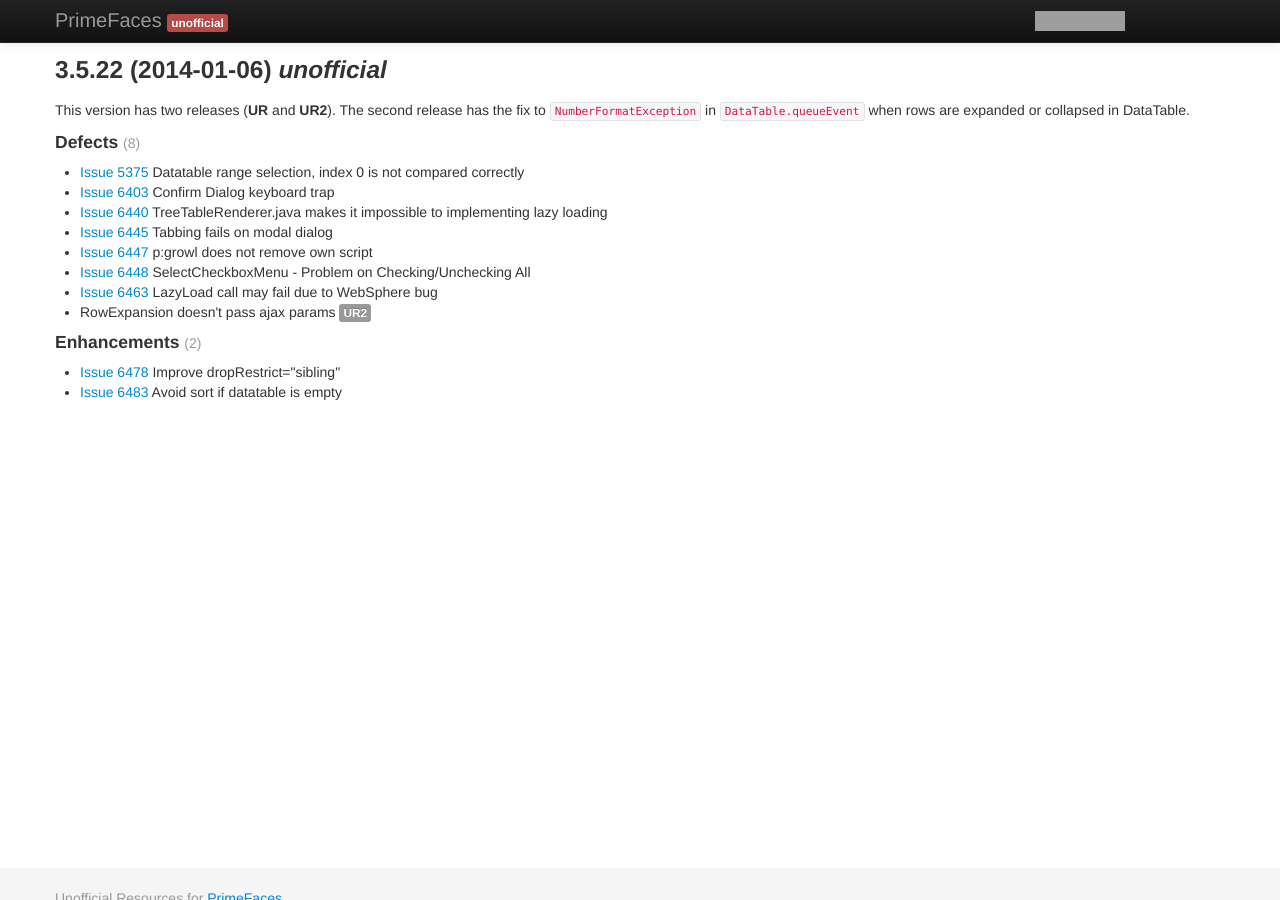
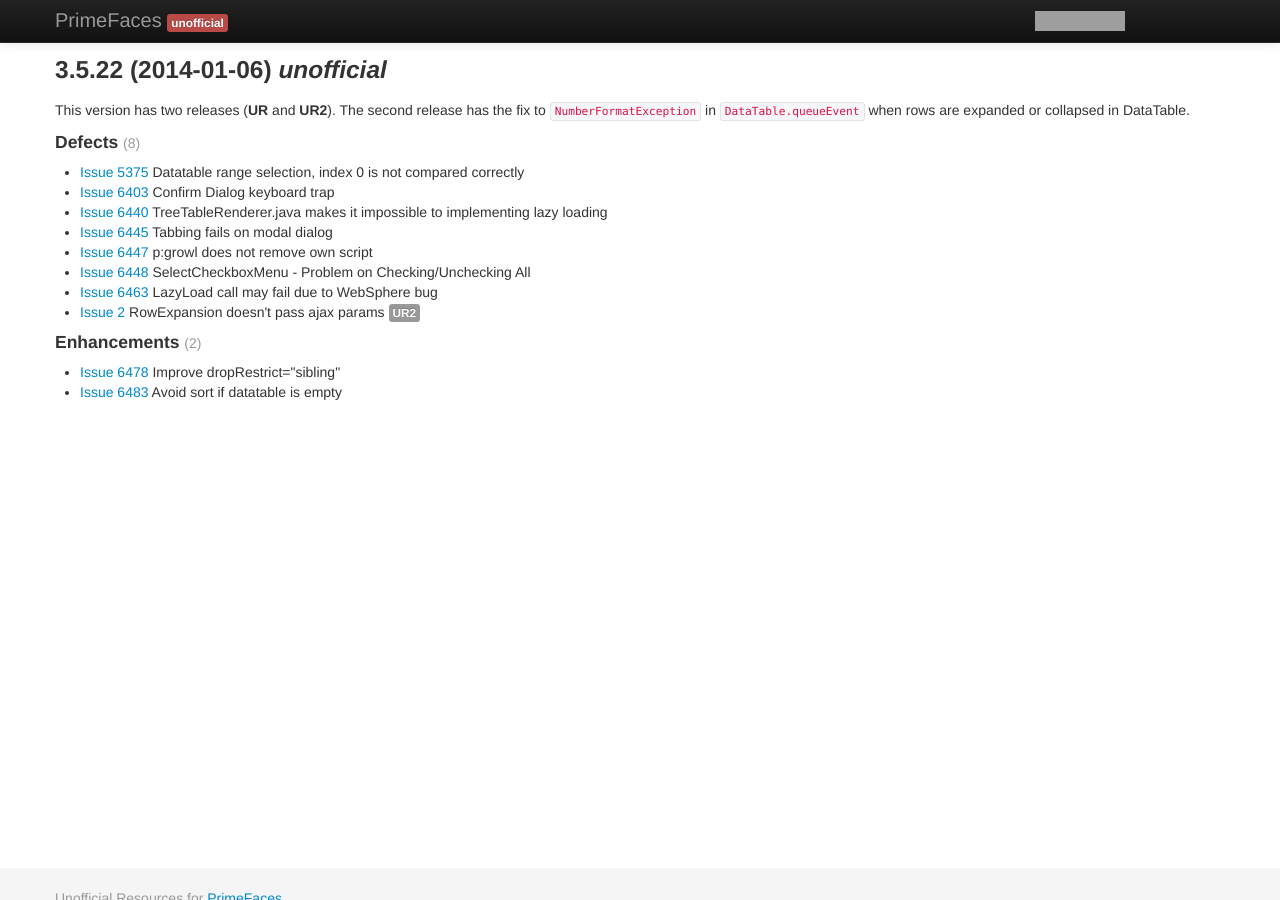
Before and after one commit to unofaces/unofficial-primefaces, a Jekyll site: the page built from changelog/3.5.22.html, in a window 1280 px wide and 900 px high. Built offline with Jekyll 4.4.1, drawn with Linux system fonts in a browser that asks for light colours; grey boxes are pictures that could not be loaded.

Commit message:
Adjusting issue numbers and link
- Negative numbers for GitHub issues
- Positive number for GoogleCode issues

```diff
--- a/_config.yml
+++ b/_config.yml
@@ -4,6 +4,7 @@
 repo_url: http://primefaces.github.io/repository
 browse_source: http://code.google.com/p/primefaces/source/browse
 issue_tracker: http://code.google.com/p/primefaces/issues/detail?id=
+github_issue_tracker: https://github.com/primefaces/primefaces/issues/
 
 analytics:
   track_id: UA-39073912-1
--- a/_includes/issues_list
+++ b/_includes/issues_list
@@ -8,7 +8,14 @@
 {% for issue in issues_list %}
   <li>
     {% if issue.num > 0 %}
-    <a href="{{ site.issue_tracker }}{{ issue.num }}">Issue {{ issue.num }}</a>
+      {% assign issue_tracker = site.issue_tracker %}
+      {% assign issue_num = issue.num %}
+    {% else if issue.num < 0 %}
+      {% assign issue_tracker = site.github_issue_tracker %}
+      {% assign issue_num = issue.num | times:-1 %}
+    {% endif %}
+    {% if issue.num != 0 %}
+      <a href="{{ issue_tracker }}{{ issue_num }}">Issue {{ issue_num }}</a>
     {% endif %}
     {{ issue.txt }}
   </li>
--- a/changelog/3.5.22.html
+++ b/changelog/3.5.22.html
@@ -17,7 +17,7 @@
      txt: "SelectCheckboxMenu - Problem on Checking/Unchecking All"
    - num: 6463
      txt: "LazyLoad call may fail due to WebSphere bug"
-   - num: 0
+   - num: -2
      txt: "RowExpansion doesn't pass ajax params <span class=\"label\">UR2</span>"
 
   enhancements:
--- a/changelog/4.0.6.html
+++ b/changelog/4.0.6.html
@@ -23,7 +23,7 @@
      txt: "LazyLoad call may fail due to WebSphere bug"
    - num: 6465
      txt: "Client Side Validation - p:sinner unhighlight doesn't work"
-   - num: 0
+   - num: -2
      txt: "RowExpansion doesn't pass ajax params <span class=\"label\">UR2</span>"
 
   enhancements:
--- a/changelog/5.0.11.html
+++ b/changelog/5.0.11.html
@@ -23,7 +23,7 @@
      txt : "Tab of AccordionPanel is empty after back navigation in Firefox."
    - num : 7531
      txt : "Client side validation cannot parse a double like .2"
-   - num : 0
+   - num : -8
      txt : "datatable.js - <code>this.cloneHead()</code> undefined <span class=\"label\">UR</span>"
   enhancements:
    - num : 7507
```
